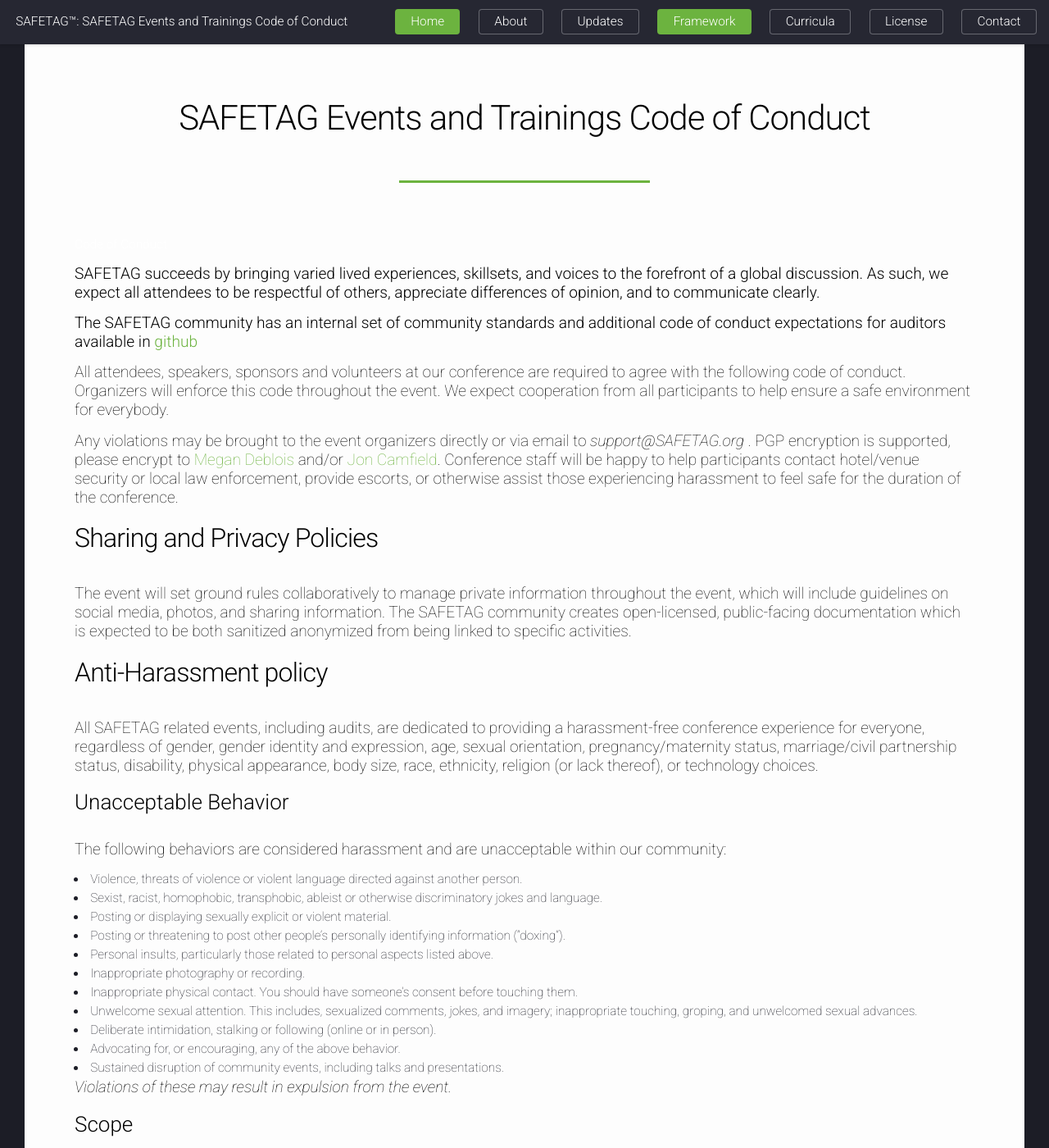
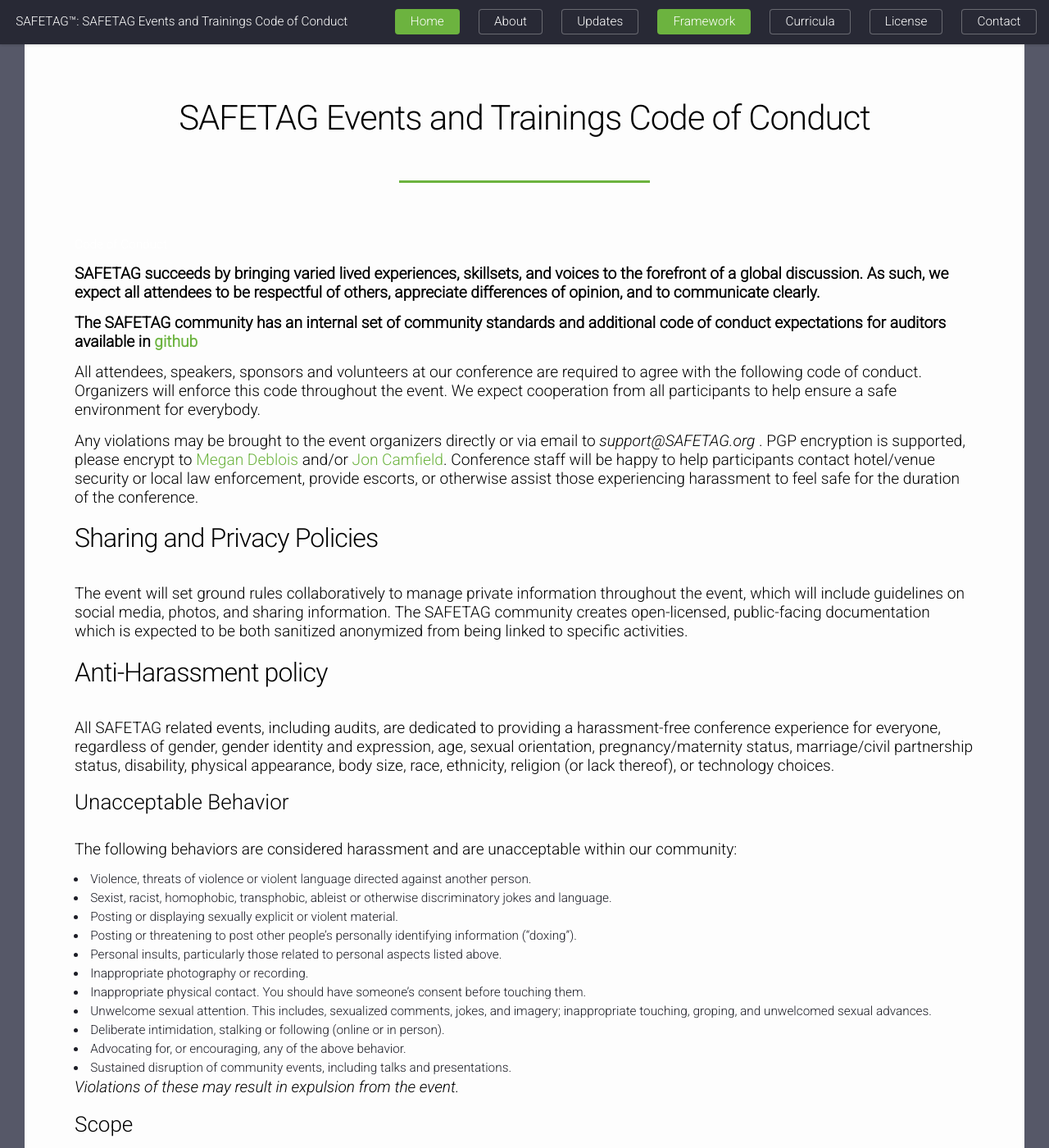
Before and after one commit to SAFETAG/SAFETAG-website, a Jekyll site: the page built from codeofconduct.md, in a window 1280 px wide and 1400 px high. Shown: the whole window at 82% size. Built offline with Jekyll 4.4.1, drawn with Linux system fonts in a browser that asks for light colours; comment, search, counter and statistics services are not loaded.

Commit message:
bolder more readable fonts

```diff
--- a/css/style-medium.css
+++ b/css/style-medium.css
@@ -25,7 +25,7 @@
 		}
 
 		.spotlight .content {
-			background-color: #1c1d26;
+			background-color: #565868;
 			border-width: 0 !important;
 			border-top-width: 0.35em !important;
 			bottom: auto !important;
--- a/css/style.css
+++ b/css/style.css
@@ -10,7 +10,8 @@
 /* Basic */
 
 	html, body {
-		background: #1c1d26;
+		background: #565868
+		/* #1c1d26; */
 	}
 
 	body.is-loading *, body.is-loading *:before, body.is-loading *:after {
@@ -30,7 +31,7 @@
 		color: rgba(255, 255, 255, 0.85);
 		font-family: "Roboto", Helvetica, sans-serif;
 		font-size: 18pt;
-		font-weight: 250;
+		font-weight: 500;
 		line-height: 1.5em;
 	}
 
@@ -52,15 +53,16 @@
 		}
 
 	strong, b {
-		font-weight: 350;
+		font-weight: 800;
 	}
 
 	em, i {
 		font-style: italic;
 	}
-
 	p {
 		margin: 0 0 2em 0;
+		font-weight: 500;
+
 	}
 
 	.post-list p, .post-content p { font-size: 1.25em; margin-bottom: .75em;}
@@ -174,11 +176,11 @@
 	@-o-keyframes spinner-show { 0% { opacity: 0; } 100% { opacity: 1; } }
 	@-ms-keyframes spinner-show { 0% { opacity: 0; } 100% { opacity: 1; } }
 	@keyframes spinner-show { 0% { opacity: 0; } 100% { opacity: 1; } }
-	@-moz-keyframes spinner-hide { 0% { color: rgba(255, 255, 255, 0.15); z-index: 100001; -moz-transform: scale(1) rotate(0deg); -webkit-transform: scale(1) rotate(0deg); -o-transform: scale(1) rotate(0deg); -ms-transform: scale(1) rotate(0deg); transform: scale(1) rotate(0deg); } 99% { color: #1c1d26; z-index: 100001; -moz-transform: scale(0.5) rotate(360deg); -webkit-transform: scale(0.5) rotate(360deg); -o-transform: scale(0.5) rotate(360deg); -ms-transform: scale(0.5) rotate(360deg); transform: scale(0.5) rotate(360deg); } 100% { color: #1c1d26; z-index: -1; -moz-transform: scale(0.5) rotate(360deg); -webkit-transform: scale(0.5) rotate(360deg); -o-transform: scale(0.5) rotate(360deg); -ms-transform: scale(0.5) rotate(360deg); transform: scale(0.5) rotate(360deg); } }
-	@-webkit-keyframes spinner-hide { 0% { color: rgba(255, 255, 255, 0.15); z-index: 100001; -moz-transform: scale(1) rotate(0deg); -webkit-transform: scale(1) rotate(0deg); -o-transform: scale(1) rotate(0deg); -ms-transform: scale(1) rotate(0deg); transform: scale(1) rotate(0deg); } 99% { color: #1c1d26; z-index: 100001; -moz-transform: scale(0.5) rotate(360deg); -webkit-transform: scale(0.5) rotate(360deg); -o-transform: scale(0.5) rotate(360deg); -ms-transform: scale(0.5) rotate(360deg); transform: scale(0.5) rotate(360deg); } 100% { color: #1c1d26; z-index: -1; -moz-transform: scale(0.5) rotate(360deg); -webkit-transform: scale(0.5) rotate(360deg); -o-transform: scale(0.5) rotate(360deg); -ms-transform: scale(0.5) rotate(360deg); transform: scale(0.5) rotate(360deg); } }
-	@-o-keyframes spinner-hide { 0% { color: rgba(255, 255, 255, 0.15); z-index: 100001; -moz-transform: scale(1) rotate(0deg); -webkit-transform: scale(1) rotate(0deg); -o-transform: scale(1) rotate(0deg); -ms-transform: scale(1) rotate(0deg); transform: scale(1) rotate(0deg); } 99% { color: #1c1d26; z-index: 100001; -moz-transform: scale(0.5) rotate(360deg); -webkit-transform: scale(0.5) rotate(360deg); -o-transform: scale(0.5) rotate(360deg); -ms-transform: scale(0.5) rotate(360deg); transform: scale(0.5) rotate(360deg); } 100% { color: #1c1d26; z-index: -1; -moz-transform: scale(0.5) rotate(360deg); -webkit-transform: scale(0.5) rotate(360deg); -o-transform: scale(0.5) rotate(360deg); -ms-transform: scale(0.5) rotate(360deg); transform: scale(0.5) rotate(360deg); } }
-	@-ms-keyframes spinner-hide { 0% { color: rgba(255, 255, 255, 0.15); z-index: 100001; -moz-transform: scale(1) rotate(0deg); -webkit-transform: scale(1) rotate(0deg); -o-transform: scale(1) rotate(0deg); -ms-transform: scale(1) rotate(0deg); transform: scale(1) rotate(0deg); } 99% { color: #1c1d26; z-index: 100001; -moz-transform: scale(0.5) rotate(360deg); -webkit-transform: scale(0.5) rotate(360deg); -o-transform: scale(0.5) rotate(360deg); -ms-transform: scale(0.5) rotate(360deg); transform: scale(0.5) rotate(360deg); } 100% { color: #1c1d26; z-index: -1; -moz-transform: scale(0.5) rotate(360deg); -webkit-transform: scale(0.5) rotate(360deg); -o-transform: scale(0.5) rotate(360deg); -ms-transform: scale(0.5) rotate(360deg); transform: scale(0.5) rotate(360deg); } }
-	@keyframes spinner-hide { 0% { color: rgba(255, 255, 255, 0.15); z-index: 100001; -moz-transform: scale(1) rotate(0deg); -webkit-transform: scale(1) rotate(0deg); -o-transform: scale(1) rotate(0deg); -ms-transform: scale(1) rotate(0deg); transform: scale(1) rotate(0deg); } 99% { color: #1c1d26; z-index: 100001; -moz-transform: scale(0.5) rotate(360deg); -webkit-transform: scale(0.5) rotate(360deg); -o-transform: scale(0.5) rotate(360deg); -ms-transform: scale(0.5) rotate(360deg); transform: scale(0.5) rotate(360deg); } 100% { color: #1c1d26; z-index: -1; -moz-transform: scale(0.5) rotate(360deg); -webkit-transform: scale(0.5) rotate(360deg); -o-transform: scale(0.5) rotate(360deg); -ms-transform: scale(0.5) rotate(360deg); transform: scale(0.5) rotate(360deg); } }
+	@-moz-keyframes spinner-hide { 0% { color: rgba(255, 255, 255, 0.15); z-index: 100001; -moz-transform: scale(1) rotate(0deg); -webkit-transform: scale(1) rotate(0deg); -o-transform: scale(1) rotate(0deg); -ms-transform: scale(1) rotate(0deg); transform: scale(1) rotate(0deg); } 99% { color: #565868; z-index: 100001; -moz-transform: scale(0.5) rotate(360deg); -webkit-transform: scale(0.5) rotate(360deg); -o-transform: scale(0.5) rotate(360deg); -ms-transform: scale(0.5) rotate(360deg); transform: scale(0.5) rotate(360deg); } 100% { color: #565868; z-index: -1; -moz-transform: scale(0.5) rotate(360deg); -webkit-transform: scale(0.5) rotate(360deg); -o-transform: scale(0.5) rotate(360deg); -ms-transform: scale(0.5) rotate(360deg); transform: scale(0.5) rotate(360deg); } }
+	@-webkit-keyframes spinner-hide { 0% { color: rgba(255, 255, 255, 0.15); z-index: 100001; -moz-transform: scale(1) rotate(0deg); -webkit-transform: scale(1) rotate(0deg); -o-transform: scale(1) rotate(0deg); -ms-transform: scale(1) rotate(0deg); transform: scale(1) rotate(0deg); } 99% { color: #565868; z-index: 100001; -moz-transform: scale(0.5) rotate(360deg); -webkit-transform: scale(0.5) rotate(360deg); -o-transform: scale(0.5) rotate(360deg); -ms-transform: scale(0.5) rotate(360deg); transform: scale(0.5) rotate(360deg); } 100% { color: #565868; z-index: -1; -moz-transform: scale(0.5) rotate(360deg); -webkit-transform: scale(0.5) rotate(360deg); -o-transform: scale(0.5) rotate(360deg); -ms-transform: scale(0.5) rotate(360deg); transform: scale(0.5) rotate(360deg); } }
+	@-o-keyframes spinner-hide { 0% { color: rgba(255, 255, 255, 0.15); z-index: 100001; -moz-transform: scale(1) rotate(0deg); -webkit-transform: scale(1) rotate(0deg); -o-transform: scale(1) rotate(0deg); -ms-transform: scale(1) rotate(0deg); transform: scale(1) rotate(0deg); } 99% { color: #565868; z-index: 100001; -moz-transform: scale(0.5) rotate(360deg); -webkit-transform: scale(0.5) rotate(360deg); -o-transform: scale(0.5) rotate(360deg); -ms-transform: scale(0.5) rotate(360deg); transform: scale(0.5) rotate(360deg); } 100% { color: #565868; z-index: -1; -moz-transform: scale(0.5) rotate(360deg); -webkit-transform: scale(0.5) rotate(360deg); -o-transform: scale(0.5) rotate(360deg); -ms-transform: scale(0.5) rotate(360deg); transform: scale(0.5) rotate(360deg); } }
+	@-ms-keyframes spinner-hide { 0% { color: rgba(255, 255, 255, 0.15); z-index: 100001; -moz-transform: scale(1) rotate(0deg); -webkit-transform: scale(1) rotate(0deg); -o-transform: scale(1) rotate(0deg); -ms-transform: scale(1) rotate(0deg); transform: scale(1) rotate(0deg); } 99% { color: #565868; z-index: 100001; -moz-transform: scale(0.5) rotate(360deg); -webkit-transform: scale(0.5) rotate(360deg); -o-transform: scale(0.5) rotate(360deg); -ms-transform: scale(0.5) rotate(360deg); transform: scale(0.5) rotate(360deg); } 100% { color: #565868; z-index: -1; -moz-transform: scale(0.5) rotate(360deg); -webkit-transform: scale(0.5) rotate(360deg); -o-transform: scale(0.5) rotate(360deg); -ms-transform: scale(0.5) rotate(360deg); transform: scale(0.5) rotate(360deg); } }
+	@keyframes spinner-hide { 0% { color: rgba(255, 255, 255, 0.15); z-index: 100001; -moz-transform: scale(1) rotate(0deg); -webkit-transform: scale(1) rotate(0deg); -o-transform: scale(1) rotate(0deg); -ms-transform: scale(1) rotate(0deg); transform: scale(1) rotate(0deg); } 99% { color: #565868; z-index: 100001; -moz-transform: scale(0.5) rotate(360deg); -webkit-transform: scale(0.5) rotate(360deg); -o-transform: scale(0.5) rotate(360deg); -ms-transform: scale(0.5) rotate(360deg); transform: scale(0.5) rotate(360deg); } 100% { color: #565868; z-index: -1; -moz-transform: scale(0.5) rotate(360deg); -webkit-transform: scale(0.5) rotate(360deg); -o-transform: scale(0.5) rotate(360deg); -ms-transform: scale(0.5) rotate(360deg); transform: scale(0.5) rotate(360deg); } }
 	@-moz-keyframes spinner-rotate { 0% { -moz-transform: scale(1) rotate(0deg); -webkit-transform: scale(1) rotate(0deg); -o-transform: scale(1) rotate(0deg); -ms-transform: scale(1) rotate(0deg); transform: scale(1) rotate(0deg); } 100% { -moz-transform: scale(1) rotate(360deg); -webkit-transform: scale(1) rotate(360deg); -o-transform: scale(1) rotate(360deg); -ms-transform: scale(1) rotate(360deg); transform: scale(1) rotate(360deg); } }
 	@-webkit-keyframes spinner-rotate { 0% { -moz-transform: scale(1) rotate(0deg); -webkit-transform: scale(1) rotate(0deg); -o-transform: scale(1) rotate(0deg); -ms-transform: scale(1) rotate(0deg); transform: scale(1) rotate(0deg); } 100% { -moz-transform: scale(1) rotate(360deg); -webkit-transform: scale(1) rotate(360deg); -o-transform: scale(1) rotate(360deg); -ms-transform: scale(1) rotate(360deg); transform: scale(1) rotate(360deg); } }
 	@-o-keyframes spinner-rotate { 0% { -moz-transform: scale(1) rotate(0deg); -webkit-transform: scale(1) rotate(0deg); -o-transform: scale(1) rotate(0deg); -ms-transform: scale(1) rotate(0deg); transform: scale(1) rotate(0deg); } 100% { -moz-transform: scale(1) rotate(360deg); -webkit-transform: scale(1) rotate(360deg); -o-transform: scale(1) rotate(360deg); -ms-transform: scale(1) rotate(360deg); transform: scale(1) rotate(360deg); } }
@@ -237,7 +239,7 @@
 			-o-animation: overlay-hide 1.5s ease-in forwards !important;
 			-ms-animation: overlay-hide 1.5s ease-in forwards !important;
 			animation: overlay-hide 1.5s ease-in forwards !important;
-			background: #1c1d26;
+			background: ##565868;
 			content: '';
 			display: block;
 			height: 100%;
@@ -426,7 +428,7 @@
 	}
 
 	select option {
-		background-color: #1c1d26;
+		background-color: #565868;
 		color: #ffffff;
 	}
 
@@ -588,7 +590,7 @@
 			}
 
 			.icon.alt:before {
-				color: #1c1d26 !important;
+				color: #565868 !important;
 				text-shadow: 1px 0 0 #ffffff, -1px 0 0 #ffffff, 0 1px 0 #ffffff, 0 -1px 0 #ffffff;
 			}
 
```
